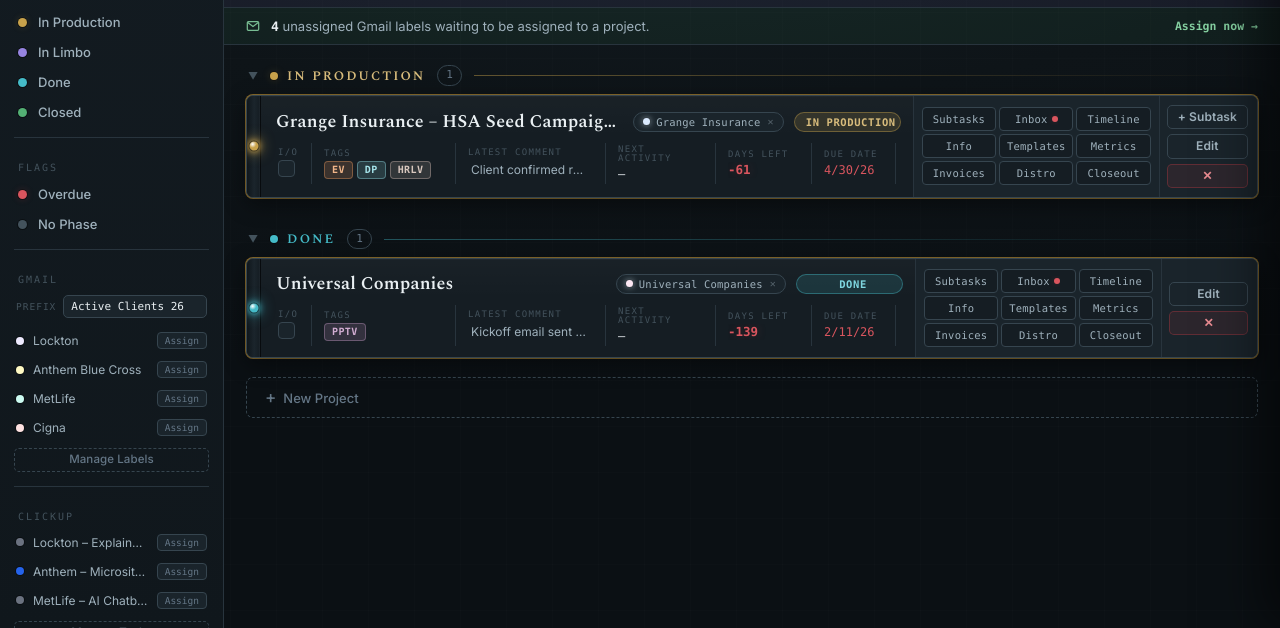
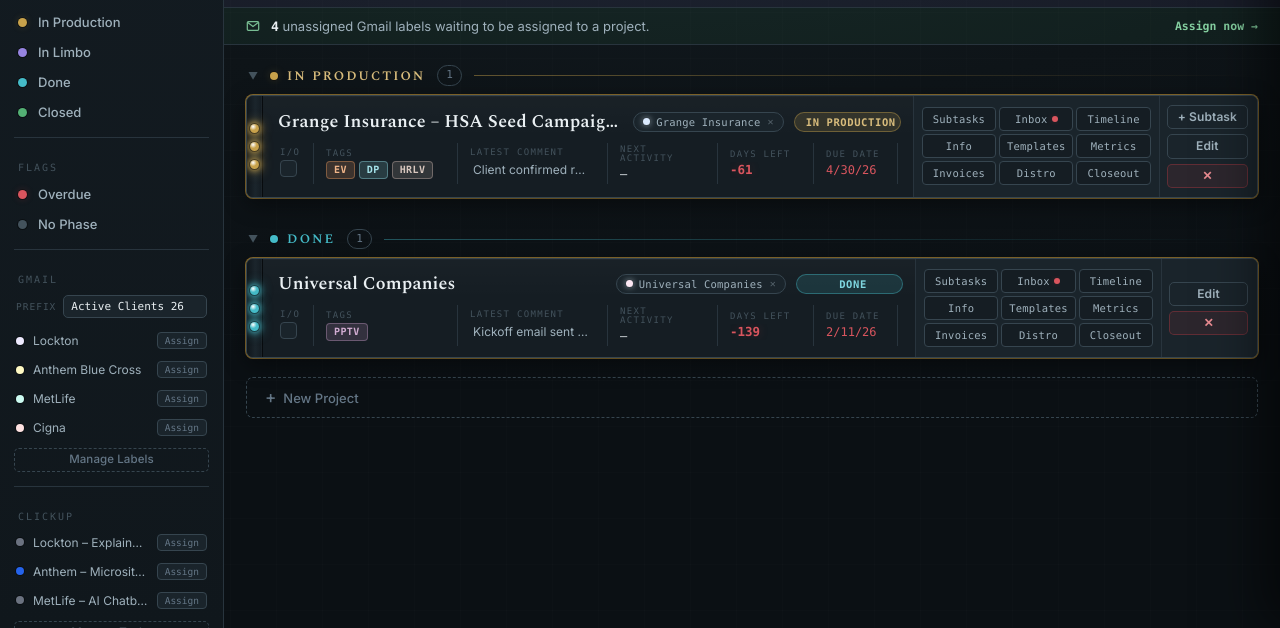
Before and after one commit to willis-film/flimp-pm-hub, a plain HTML site: page index.html in a window 1280 px wide. Shown: the part 172-800 px from the top of the page. Drawn offline with nearby package versions, Linux system fonts and the light colour scheme; a web font is replaced by a local one.

Commit message:
lamp update

```diff
--- a/css/main.css
+++ b/css/main.css
@@ -326,31 +326,32 @@ body::before {
 /* strip that still needs the daily I/O check glows faintly brass */
 .fps.io-unchecked { box-shadow: var(--shadow-strip), 0 0 0 1px var(--brass-deep); }
 
-/* status spine — a dark machined rail carrying one lit signal lamp.
-   The rail is neutral metal; the LAMP carries the status color + glow. */
+/* status spine — a dark machined rail carrying three lit signal lamps.
+   The rail is neutral metal; the LAMPS carry the status color + glow. */
 .fps-tab {
-  width: 14px; flex-shrink: 0; position: relative;
+  width: 16px; flex-shrink: 0; position: relative;
+  display: flex; flex-direction: column; align-items: center; justify-content: center;
+  gap: 9px; padding: 4px 0;
   background: linear-gradient(90deg, #0F161B, #1B252C 55%, #141C22);
   border-right: 1px solid rgba(0,0,0,0.5);
   box-shadow: inset -1px 0 0 rgba(255,255,255,0.03);
 }
-.fps-tab::after {
-  /* the lit lamp — colored, centered, with a glow halo */
-  content: ""; position: absolute; left: 50%; top: 50%; transform: translate(-50%,-50%);
-  width: 9px; height: 9px; border-radius: 50%;
+.fps-lamp {
+  /* a lit lamp — colored, with a glow halo (three stacked on the rail) */
+  width: 9px; height: 9px; border-radius: 50%; flex-shrink: 0;
   background: radial-gradient(circle at 35% 30%, #fff 0%, var(--lamp, var(--ink-3)) 42%, var(--lamp-deep, var(--lamp, var(--ink-3))) 100%);
   box-shadow:
     0 0 0 1px rgba(0,0,0,0.45),
     0 0 6px 1px var(--lamp, transparent),
-    0 0 13px 3px var(--lamp-glow, transparent);
+    0 0 12px 2px var(--lamp-glow, transparent);
 }
 .fps-tab-kickoff    { --lamp: var(--sig-kickoff);    --lamp-glow: rgba(125,144,160,0.5); }
 .fps-tab-production { --lamp: var(--sig-production); --lamp-glow: rgba(200,162,75,0.65); }
 .fps-tab-limbo      { --lamp: var(--sig-limbo);      --lamp-glow: rgba(150,132,224,0.6); }
 .fps-tab-done       { --lamp: var(--sig-done);       --lamp-glow: rgba(69,187,200,0.55); }
 .fps-tab-closed     { --lamp: var(--sig-closed);     --lamp-glow: rgba(84,176,116,0.55); }
-/* I/O done for the day → lamp dimmed (still lit, just quiet), rail unchanged */
-.fps-tab.io-checked::after { filter: saturate(0.4) brightness(0.6); box-shadow: 0 0 0 1px rgba(0,0,0,0.45), 0 0 4px 0 var(--lamp, transparent); }
+/* I/O done for the day → lamps dimmed (still lit, just quiet), rail unchanged */
+.fps-tab.io-checked .fps-lamp { filter: saturate(0.4) brightness(0.6); box-shadow: 0 0 0 1px rgba(0,0,0,0.45), 0 0 4px 0 var(--lamp, transparent); }
 
 /* strip body */
 .fps-body {
--- a/js/render.js
+++ b/js/render.js
@@ -82,7 +82,7 @@ function render(){
     strip.id='fps-'+parent.id;
 
     strip.innerHTML=`
-      <div class="fps-tab fps-tab-${parent.status}${parent.io?' io-checked':''}"></div>
+      <div class="fps-tab fps-tab-${parent.status}${parent.io?' io-checked':''}"><i class="fps-lamp"></i><i class="fps-lamp"></i><i class="fps-lamp"></i></div>
       <div class="fps-body">
         <div class="fps-top">
           <span class="fps-name" onclick="openDetail('${parent.id}')">${esc(parent.name)}</span>
```
